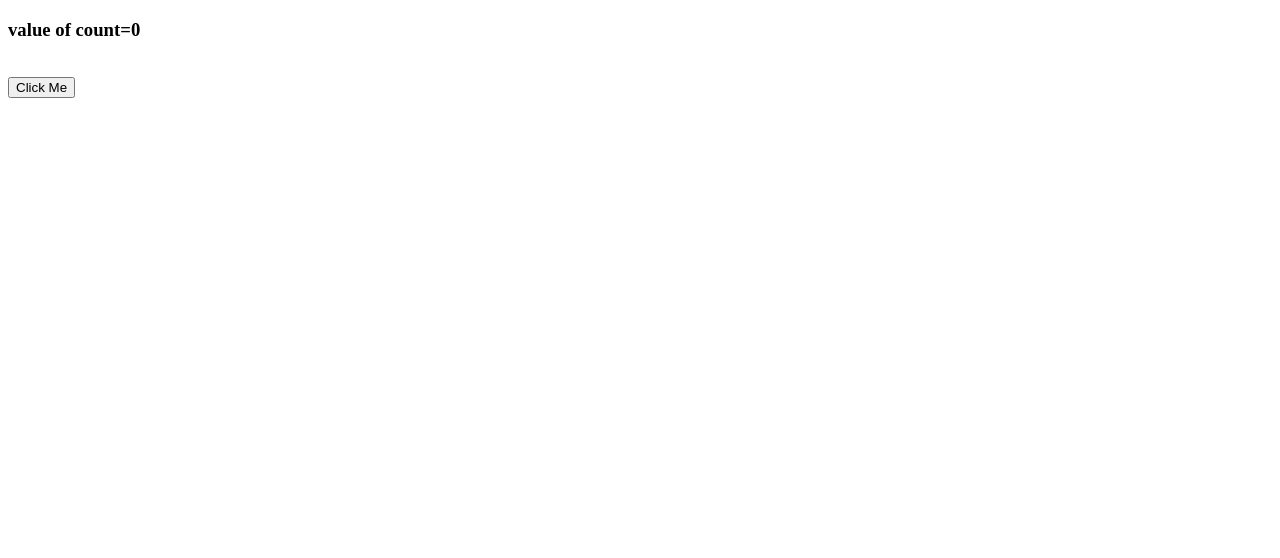
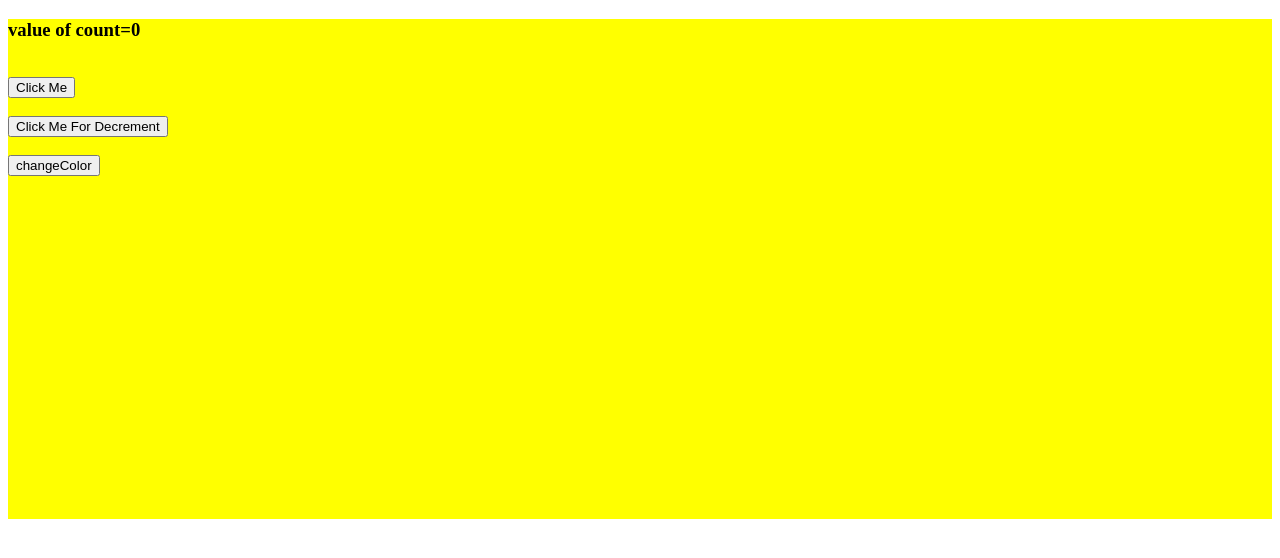
Before and after one commit to sameerasad/react-statefull-funstions, a React (Create React App) app: page / in a window 1280 px wide. Shown: the top 558 px of the page. Built offline with nearby package versions, Linux system fonts and the light colour scheme.

Commit message:
add css and and iplement it on some conditional bases

```diff
--- /dev/null
+++ b/src/App.css
@@ -0,0 +1,9 @@
+.box
+{
+    background-color: aqua;
+    height: 500px;
+}
+.dayLight
+{
+background-color: yellow;
+}
--- a/src/App.js
+++ b/src/App.js
@@ -1,15 +1,27 @@
 import React, {useState}  from 'react'
 import {Message} from './Message'
+import './App.css';
 
      const App = () => {
 
     const [count, setCount] = useState(0)
+    let [isDay, setDay] = useState(true)
 
     return (
-        <div>
+        <div className={`box ${isDay ? "dayLight" : ""}`}>
             <Message counter={count} />
             <br/>
             <button onClick={()=>setCount(count+1)}  >Click Me</button>
+
+
+
+            <br/>
+            <br/>
+
+            <button onClick={()=>setCount(count-1)}>Click Me For Decrement</button>
+            <br/>
+            <br/>
+            <button onClick={()=>setDay(!isDay)}>changeColor</button>
         </div>
     )
 }
```
